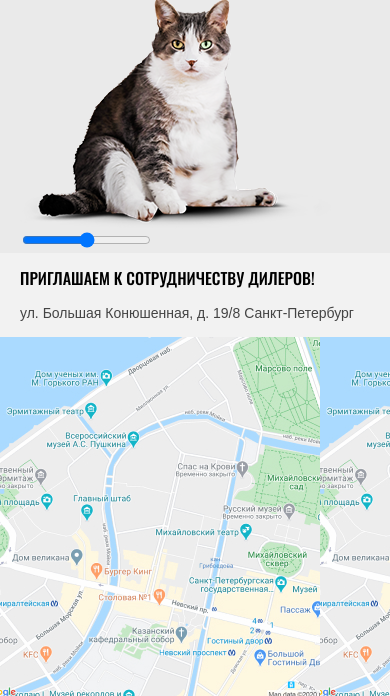
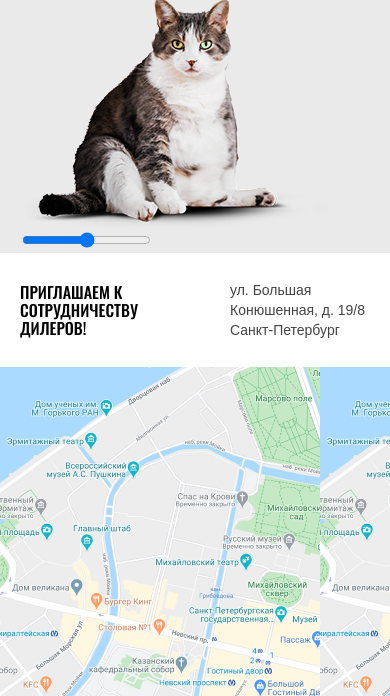
Before and after one commit to VitalyEn/1358343-cat-energy-21, a website: page source/index.html in a window 390 px wide. Shown: the part 1930-2626 px from the top of the page. Drawn offline with nearby package versions, Linux system fonts and the light colour scheme; files that its build step writes are made by us from their sources.

Commit message:
Футер контакты - tablet

```diff
--- /dev/null
+++ b/source/sass/blocks/contacts.scss
@@ -0,0 +1,41 @@
+.contacts__slogan {
+  font-size: 16px;
+  line-height: 18px;
+  color: $menu-color;
+  text-transform: uppercase;
+
+  max-width: 140px;
+  height: auto;
+
+  @media (min-width: $tablet-width) {
+    font-size: 20px;
+    line-height: 21px;
+    max-width: 171px;
+    margin-left: 51px;
+  }
+}
+
+.contacts__text {
+  font-family: "Arial", sans-serif;
+  font-size: 14px;
+  line-height: 20px;
+  color: $text-color;
+  max-width: 140px;
+  height: auto;
+
+  @media (min-width: $tablet-width) {
+    font-size: 16px;
+    line-height: 20px;
+    max-width: 159px;
+    min-height: 80px;
+    margin-right: 52px;
+    text-align: right;
+  }
+}
+
+.contacts__text span {
+  @media (min-width: $tablet-width) {
+    display: inline-block;
+    margin-top: 20px;
+  }
+}
--- a/source/sass/blocks/page-footer.scss
+++ b/source/sass/blocks/page-footer.scss
@@ -1,19 +1,17 @@
 .page-footer {
-  background-color: $background-grey;
+  background-color: $main-background;
 }
 
-.contacts__slogan {
-  font-size: 16px;
-  line-height: 18px;
-  color: $menu-color;
-  text-transform: uppercase;
-}
+.page-footer__contacts {
+  min-height: 114px;
+  width: 100%;
+  display: flex;
+  justify-content: space-between;
+  align-items: center;
 
-.contacts__text {
-  font-family: "Arial", sans-serif;
-  font-size: 14px;
-  line-height: 20px;
-  color: $text-color;
+  @media (min-width: $tablet-width) {
+    min-height: 201px;
+  }
 }
 
 .page-footer__map {
--- a/source/sass/style.scss
+++ b/source/sass/style.scss
@@ -9,6 +9,7 @@
 @import "source/sass/blocks/main-nav.scss";
 @import "source/sass/blocks/page-footer.scss";
 @import "source/sass/blocks/button.scss";
+@import "source/sass/blocks/contacts.scss";
 //Index
 @import "source/sass/blocks/programs.scss";
 @import "source/sass/blocks/howitwork.scss";
```
Also changed, not shown: source/sass/blocks/social.scss (added, +12 -0 lines), source/img/cat0.png (added), source/img/icon_arrow.svg (added).
